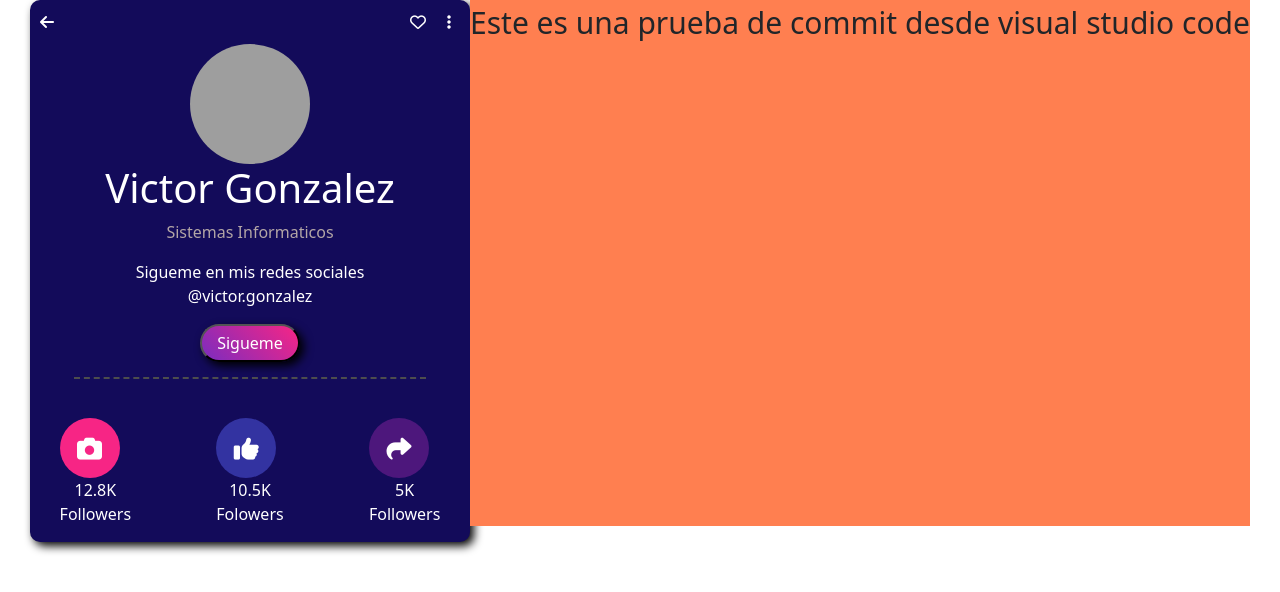
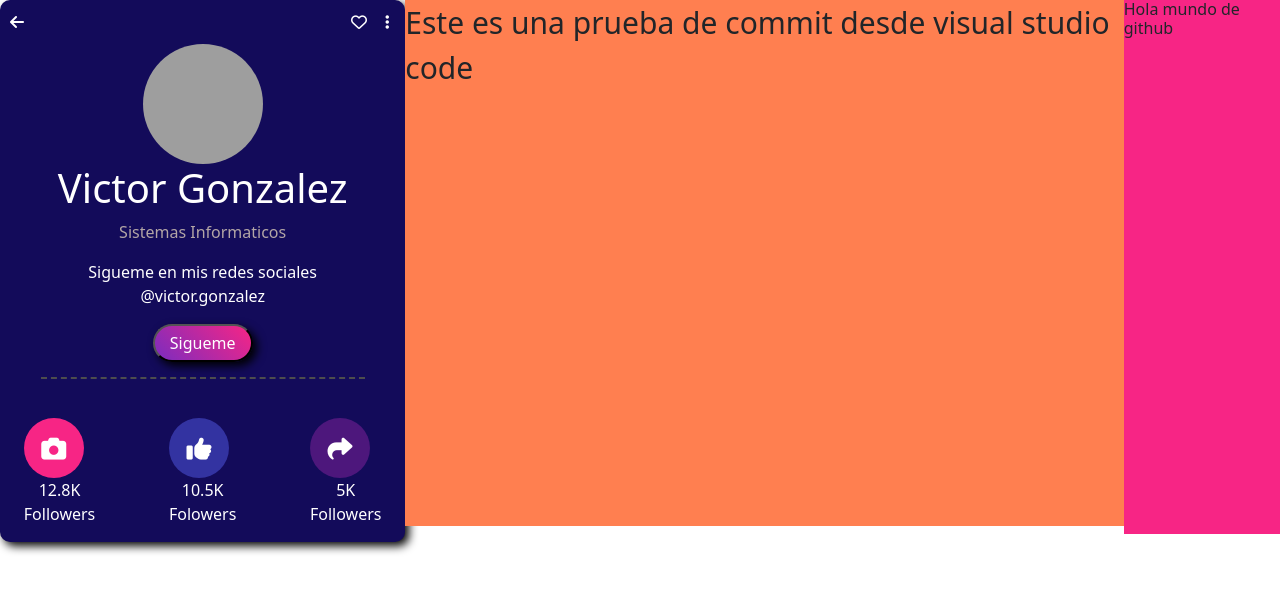
Before and after one commit to victorg14/HDP, a plain HTML site: page Bootstrap/index.html in a window 1280 px wide. Drawn offline with nearby package versions, Linux system fonts and the light colour scheme; grey boxes are pictures that could not be loaded.

Commit message:
prueba 2 desde github

```diff
--- a/Bootstrap/index.html
+++ b/Bootstrap/index.html
@@ -73,6 +73,8 @@
 
     <p class="prueba">Este es una prueba de commit desde visual studio code</p>
 
+    <h1 class="prueba2">Hola mundo de github</h1>
+
 
 
 
--- a/Bootstrap/style.css
+++ b/Bootstrap/style.css
@@ -96,4 +96,10 @@ body{
 .prueba{
     background-color: coral;
     font-size: 30px;
+
 }
+
+.prueba2{
+    background-color: #f72585;
+    font-size: 1em;
+}
```
